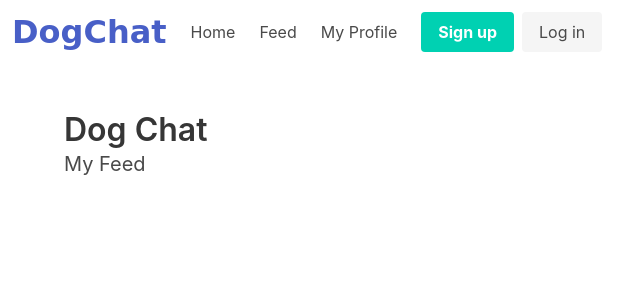
After one commit to AlvinH349/dogchat, a Flask app: template templates/feed.html in a window 1280 px wide. The commit adds this page. Shown: the top 300 px of the page, without its empty margins (0-640 px from the left). Run offline with Flask 2, Linux system fonts and the light colour scheme; the template is opened without the code that fills it, so the values that code supplies are empty.

Commit message:
This is a new commit for what I originally planned to be amended

```diff
--- a/app.py
+++ b/app.py
@@ -1,6 +1,44 @@
-from flask import Flask
-app = Flask(__name__)
+from flask import Flask, render_template
 
-@app.route('/')
-def hello_world():
-    return 'Hello, World!'
+#include lists and functions from python file called fake_data
+from fake_data import dogs, posts, get_dog_by_handle, get_posts_by_handle
+
+from sec import hi #import function hi() from python file, sec.py
+
+#app object contains templates and variable of static folder name url path
+app = Flask(__name__, template_folder="templates", static_url_path = '/static')
+
+#call and use app object
+@app.route('/') # location of page => runs function feed()
+def feed():
+    return render_template('feed.html', posts=posts, get_dog_by_handle = get_dog_by_handle)
+
+'''
+@app.route('/dog')
+def dog():
+    posts = {
+        "post1",
+        "post2",
+        "post3"
+    }
+    return render_template('dog.html', dog_name = "Melba", dog_handle = "@melba",
+     posts= posts, get_dog_by_handle = get_dog_by_handle)
+'''
+#add specific user page
+@app.route('/dog/<string:handle>')
+def dog(handle):
+    dog = get_dog_by_handle(handle)
+    return render_template('dog.html', dog = dog, posts = get_posts_by_handle(handle) )
+
+
+"""
+@app.route('/base')
+def base():
+    return render_template('base.html')
+"""
+
+
+# run following main code in python if it exist
+if __name__ == "__main__":
+    app.run(debug=True)
+    #app.run(debug=True, port = 3000) # specify what port to use
--- /dev/null
+++ b/fake_data.py
@@ -0,0 +1,49 @@
+dogs = [
+    {
+    "name": "Mary",
+    "handle" : "ma",
+    "bio": "Hi, I am Mary. I love to play games everyday!",
+    "age": 3,
+    "likes": 2
+    },
+
+    {
+    "name": "Carlie",
+    "handle" : "char",
+    "bio": "Hi, I am Charlie. I love to eat food everyday!",
+    "age": 7,
+    "likes": 1
+    },
+
+    {
+    "name": "Nessie",
+    "handle" : "nes",
+    "bio": "Hi, I am Nessie. I love to sleep everyday!",
+    "age": 9,
+    "likes": 0
+    }
+
+]
+
+#retrieve dog name based upon the handle name
+def get_dog_by_handle(handle):
+    for dog in dogs:
+        if dog['handle'] == handle:
+            return dog
+    return None
+
+posts = [
+    ("ma", "I am going to Cali"),
+    ("ma", "I took a walk"),
+    ("char", "I ate the bag"),
+    ("ma", "I did a trick"),
+    ("nes", "I was in training"),
+    ]
+
+# returns the list of post based upon the user handle
+def get_posts_by_handle(handle):
+    results = []
+    for post in posts:
+        if post[0] == handle:
+            results.append(post)
+    return results
--- /dev/null
+++ b/sec.py
@@ -0,0 +1,2 @@
+def hi():
+    return "Hello"
--- /dev/null
+++ b/templates/base.html
@@ -0,0 +1,94 @@
+<!DOCTYPE html>
+<html>
+  <head>
+    <meta charset="utf-8">
+    <meta name="viewport" content="width=device-width, initial-scale=1">
+    <title>DogChat: Feed</title>
+    <link rel="stylesheet" href="https://cdn.jsdelivr.net/npm/bulma@0.9.1/css/bulma.min.css">
+  </head>
+  <body>
+
+
+     <!--navbar-->
+     <nav class="navbar" role="navigation" aria-label="main navigation">
+        <div class="navbar-brand">
+          <a class="navbar-item" href="feed.html" style="font-size: 32px; font-weight: bold; font-family: 'Comic Sans MS', sans-serif;">
+           DogChat
+          </a>
+
+          <a role="button" class="navbar-burger" aria-label="menu" aria-expanded="false" data-target="navbarBasicExample">
+            <span aria-hidden="true"></span>
+            <span aria-hidden="true"></span>
+            <span aria-hidden="true"></span>
+          </a>
+        </div>
+
+        <div id="navbarBasicExample" class="navbar-menu">
+          <div class="navbar-start" href="{{ url_for('feed') }}">
+            <a class="navbar-item">
+              Home
+            </a>
+
+            <a class="navbar-item" href="{{ url_for('feed') }}">
+              Feed
+            </a>
+
+            <a class="navbar-item">
+                My Profile
+              </a>
+
+            <!--sub categories-->
+            <!--
+            <div class="navbar-item has-dropdown is-hoverable">
+              <a class="navbar-link">
+                More
+              </a>
+
+              <div class="navbar-dropdown">
+                <a class="navbar-item">
+                  About
+                </a>
+                <a class="navbar-item">
+                  Jobs
+                </a>
+                <a class="navbar-item">
+                  Contact
+                </a>
+                <hr class="navbar-divider">
+                <a class="navbar-item">
+                  Report an issue
+                </a>
+              </div>
+            </div>
+          </div>
+          -->
+
+          <div class="navbar-end">
+            <div class="navbar-item">
+              <div class="buttons">
+                <a class="button is-primary">
+                  <strong>Sign up</strong>
+                </a>
+                <a class="button is-light">
+                  Log in
+                </a>
+              </div>
+            </div>
+          </div>
+        </div>
+      </nav>
+
+
+  <section class="section">
+    <div class="container">
+
+        {% block content %} {% endblock %}
+
+    </div>
+  </section>
+
+
+
+  </body>
+
+</html>
--- a/dog.html
+++ b/templates/feed.html
@@ -1,3 +1,8 @@
+<!--import contents from base.html-->
+{% extends 'base.html' %}
+
+{% block content %}
+<!--
 <!DOCTYPE html>
 <html>
   <head>
@@ -9,7 +14,7 @@
   <body>
 
 
-     <!--navbar-->
+
      <nav class="navbar" role="navigation" aria-label="main navigation">
         <div class="navbar-brand">
           <a class="navbar-item" href="feed.html" style=" font-weight: bold; font-family: 'Comic Sans MS', sans-serif;">
@@ -37,7 +42,7 @@
                 My Profile
               </a>
 
-            <!--
+
             <div class="navbar-item has-dropdown is-hoverable">
               <a class="navbar-link">
                 More
@@ -59,7 +64,7 @@
                 </a>
               </div>
             </div>
-          </div> -->
+          </div>
 
           <div class="navbar-end">
             <div class="navbar-item">
@@ -83,41 +88,51 @@
   <section class="section">
     <div class="container">
 
-        <!--profile heading-->
-        <section class="hero is-medium is-primary is-bold">
-            <div class="hero-body">
-              <div class="container">
+      -->
 
-                <h1 class="title">
-                    Rover
-                </h1>
-
-                <h2 class="subtitle">
-                    @rover
-                </h2>
-
-                <p>Hi, I am Rover. I love treats.</p>
-
-              </div>
-            </div>
-          </section>
-
-
+      <!--heading-->
+      <h1 class="title">
+        Dog Chat
+      </h1>
+      <p class="subtitle">
+        My Feed
+      </p>
 
     <!--post1-->
+    {% for post in posts %}
     <div class="box">
         <article class="media">
           <div class="media-left">
             <figure class="image is-64x64">
-              <img src="https://bulma.io/images/placeholders/128x128.png" alt="Image">
+
+              <!-- <img src="{{ url_for('feed') }}" alt="Image"> -->
+
+              <!-- include image based of post name-->
+              <img src="{{ url_for('static', filename = post[0] + '.jpg') }}" alt="Image">
+
             </figure>
           </div>
           <div class="media-content">
             <div class="content">
               <p>
-                <strong>Rover</strong> <small>@rover</small> <small>31m</small>
-                <br>
-                Lorem ipsum dolor sit amet, consectetur adipiscing elit. Aenean efficitur sit amet massa fringilla egestas. Nullam condimentum luctus turpis.
+               <!-- <strong>Rover</strong> <small>@rover</small> <small>31m</small> -->
+
+             <!--  <strong> {{ get_dog_by_handle( post[0] )['name'] }} </strong> <small> @{{ post[0] }} </small> -->
+               <!--<small>31m</small> -->
+
+              <!-- <a href="/dog/ma"> <strong> {{get_dog_by_handle( post[0] )['name']}} </strong> </a><small> @{{ post[0] }} </small> -->
+
+              <!--go to link based upon username-->
+          <!--<a href="/dog/{{post[0]}}"> <strong> {{get_dog_by_handle( post[0] )['name']}} </strong> </a><small> @{{ post[0] }} </small> -->
+
+          <!--go to link based upon username with url based upon function name and such-->
+          <!-- url_for( function_name, such )  -->
+          <a href="{{ url_for( 'dog', handle = post[0] ) }}"> <strong> {{get_dog_by_handle( post[0] )['name']}} </strong> </a>
+          <small> @{{ post[0] }} </small>
+
+               <br>
+               <!--Lorem ipsum dolor sit amet, consectetur adipiscing elit. Aenean efficitur sit amet massa fringilla egestas. Nullam condimentum luctus turpis.-->
+               {{post[1]}}
               </p>
             </div>
             <nav class="level is-mobile">
@@ -142,10 +157,13 @@
           </div>
         </article>
       </div>
+    {% endfor %}
 
-
-
+<!--
     </div>
   </section>
   </body>
 </html>
+-->
+
+{% endblock %}
```
Also changed, not shown: templates/dog.html (renamed from feed.html, +65 -12 lines), static/char.jpg (added), static/ma.jpg (added), static/nes.jpg (added).
